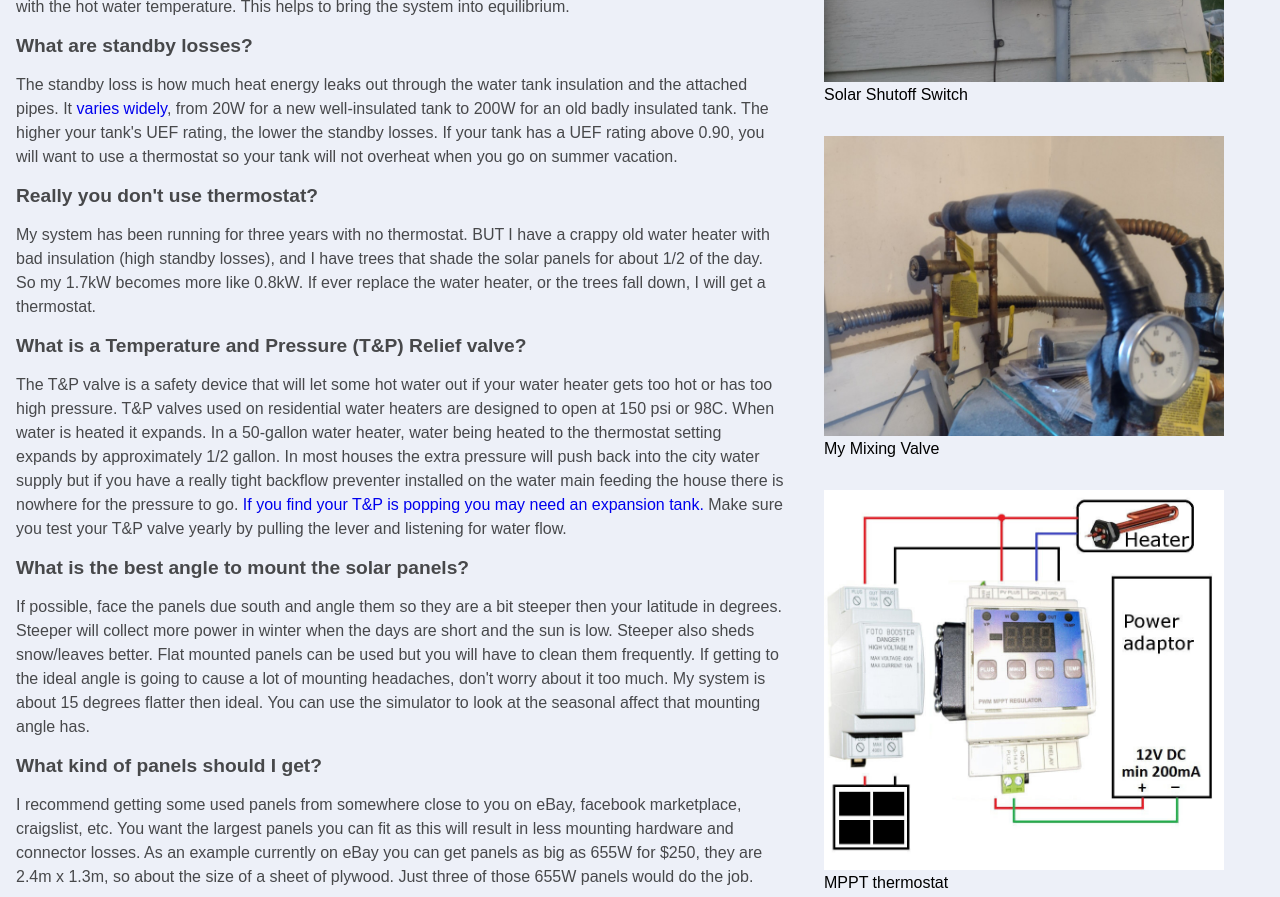
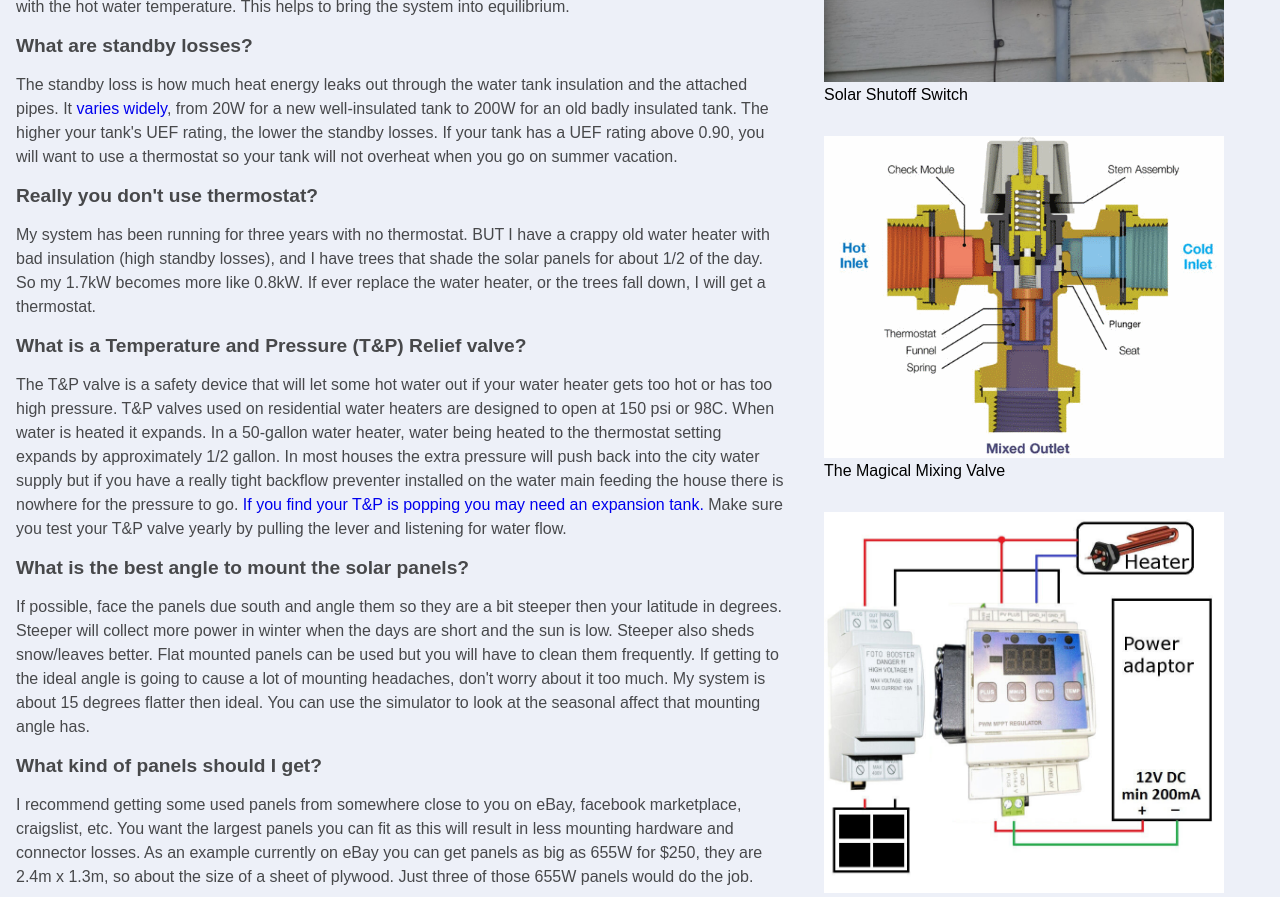
Before and after one commit to darrell-rg/solarcalc, a SvelteKit app: page /faq in a window 1280 px wide. Shown: the part 3100-3997 px from the top of the page. Built offline with nearby package versions, Linux system fonts and the light colour scheme.

Commit message:
better mixing valve picture

```diff
--- a/src/routes/faq/+page.svelte
+++ b/src/routes/faq/+page.svelte
@@ -200,8 +200,8 @@
 
 	<article class="faq">
 		<figure>
-			<img alt="mixing valve" src="solarShed/mixValve1.jpg" class="rightSideImg" />
-			<figcaption>My Mixing Valve</figcaption>
+			<img alt="mixing valve" src="mixingValve.png" class="rightSideImg" />
+			<figcaption>The Magical Mixing Valve</figcaption>
 		</figure>
 		<h2>What is a thermostatic mixing valve?</h2>
 		<p>
```
Also changed, not shown: static/TMV-supply-ASSE1017.jpg (added), static/mixingValve.png (added).
